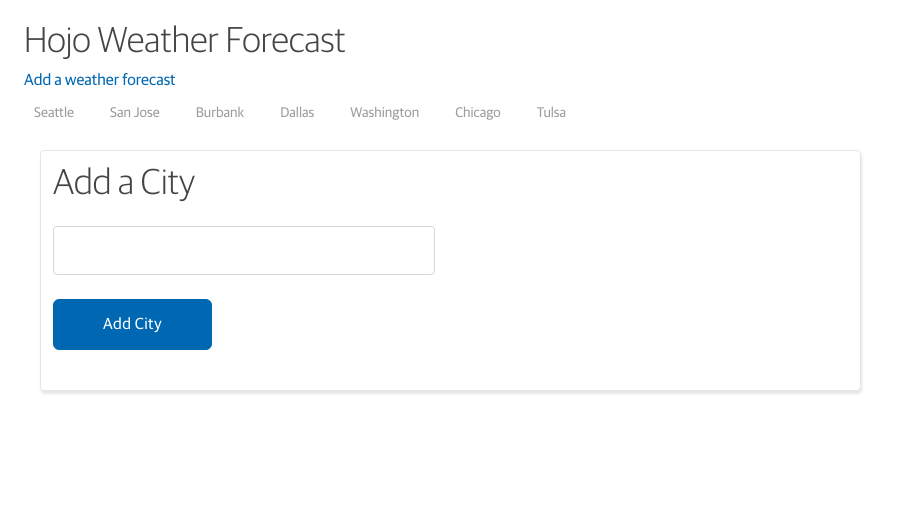
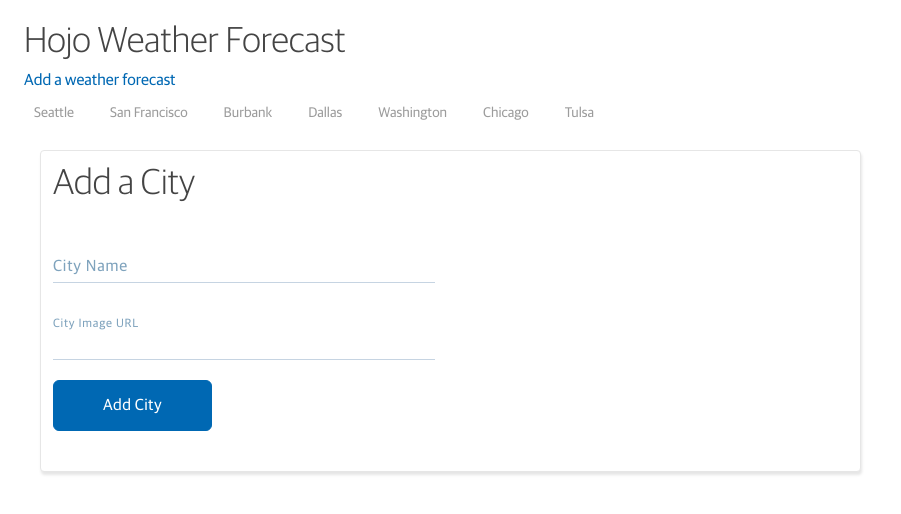
Before and after one commit to andy9man/react-weather, a React (Create React App) app: page /add in a window 1280 px wide. Shown: the top 514 px of the page, without its empty margins (0-901 px from the left). Built offline with nearby package versions, Linux system fonts and the light colour scheme.

Commit message:
Fixed navigation highlight issue, fixed add city processing, added error handling, added image feature

```diff
--- a/src/App.js
+++ b/src/App.js
@@ -29,7 +29,7 @@ class App extends Component {
         <div className="App margin-horiz-large margin-vert-large">
           <h1>Hojo Weather Forecast</h1>
           <div><Link to='/add'>Add a weather forecast</Link></div>
-          <Nav />
+          <Nav city={this.props.city} />
             <div className="row">
               <div className="small-12 medium-10 large-8 columns">
                 <div className='card'>
@@ -50,7 +50,8 @@ class App extends Component {
 }
 const mapStateToProps = (state) => {
   return {
-    weather: state.weather
+    weather: state.weather,
+    city: state.city
   }
 }
 
--- a/src/components/AddCity.js
+++ b/src/components/AddCity.js
@@ -1,6 +1,6 @@
 import React, { Component } from 'react';
 import {connect} from 'react-redux';
-import {addCity} from '../store/actions';
+import {addCity, FLAG_RESET} from '../store/actions';
 
 
 
@@ -10,23 +10,51 @@ class AddCity extends Component {
         super(props)
 
         this.state = {
-            newCity: ''
+            newCity: '',
+            newCityImage: '',
         }
+        this.handleInput = this.handleInput.bind(this);
+    }
+
+    componentDidMount() {
+        this.props.flagReset();
+    }
+
+    handleInput(e) {
+        this.setState({[e.target.name]: e.target.value});
     }
 
     render(){
-
+        const {newCity, newCityImage} = this.state;
+        this.props.addSuccess && this.props.history.push(`/${this.state.newCity}`)
         return(
             <div>
                 <h1 className="margin-bottom-large">Add a City</h1>
                 <div className="row margin-horiz-small margin-vert-small">
 
                     <div className="small-12 medium-6 columns">
-                        <input id='city' type='text' onInput={(e) => this.setState({newCity: e.target.value})} />
+                        <form onSubmit={(e) => {
+                            e.preventDefault();
+                            console.log(`Attempting to add a new city...\n City: ${newCity}\nImage: ${newCityImage}`)
+                            this.props.appAddCity(newCity, newCityImage);
+                        }}>
 
-                        <button className="button btn-cta " onClick={() => {
-                            this.props.appAddCity(this.state.newCity);
-                        }}>Add City</button>
+                            <div className="row">
+                                <div className="columns md-text-field with-floating-label">
+                                    <input id='city' name="newCity" type='text' onInput={this.handleInput} required />
+                                    <label htmlFor="city">City Name</label>
+                                    {this.props.addError && <span className="error"><strong>{this.state.newCity}</strong> was not found</span>}
+                                </div>
+                            </div>
+                            <div className="row">
+                                <div className="columns md-text-field with-floating-label">
+                                    <input id="cityImage" name="newCityImage" type="text" onInput={this.handleInput} />
+                                    <label htmlFor="cityImage">City Image URL</label>
+                                </div>
+                            </div>
+
+                            <button className="button btn-cta ">Add City</button>
+                        </form>
                     </div>
                 </div>
 
@@ -37,14 +65,19 @@ class AddCity extends Component {
 
 const mapStateToProps = (state) => {
     return {
-      city: state.city
+      city: state.city,
+      addSuccess: state.addCitySuccess,
+      addError: state.addCityError
     }
   }
 
 const mapDispatchToProps = (dispatch) => {
     return{
-        appAddCity(cityName){
-            dispatch(addCity(cityName))
+        appAddCity(cityName, cityImage){
+            dispatch( addCity(cityName, cityImage) );
+        },
+        flagReset() {
+            dispatch( {type: FLAG_RESET} );
         }
     }
 }
--- a/src/components/Nav.js
+++ b/src/components/Nav.js
@@ -1,6 +1,5 @@
 import React from 'react';
 import {CustomNav} from './helper';
-import {connect} from 'react-redux';
 
 const Nav = props => {
     console.log('nav props')
@@ -10,17 +9,11 @@ const Nav = props => {
             <ul className="tabs padding-bottom-medium">
                 { props.city.map((city, idx) =>
                     (
-                    <CustomNav to={`/${city}`} key={idx} label={city} generalClassName="tab-title" activeOnlyWhenExact={true} />)
+                    <CustomNav to={`/${city.name}`} key={idx} label={city.name} generalClassName="tab-title" activeOnlyWhenExact={true} />)
                )}
             </ul>
         </nav>
     )
 }
 
-const mapStateToProps = (state) => {
-    return {
-        city: state.city
-    }
-}
-
-export default connect(mapStateToProps)(Nav)
+export default Nav;
--- a/src/store/actions.js
+++ b/src/store/actions.js
@@ -3,7 +3,8 @@ import axios from 'axios';
 export const API_URL = "http://api.openweathermap.org/data/2.5/weather";
 export const DATA_STATUS_HANDLER = 'DATA_STATUS_HANDLER';
 export const LOAD_DATA = 'LOAD_DATA';
-export const ADD_CITY = 'ADD_CITY'
+export const ADD_CITY = 'ADD_CITY';
+export const FLAG_RESET = "FLAG_RESET";
 
 // export const addCity = (payload) => {
 //   return {type: ADD_CITY, payload}
@@ -21,6 +22,7 @@ export const dataResultHandler = (actionType, stateObjectType, stateObjectResult
 
 export const get = (city) => {
   return (dispatch, getState, url) => {
+    dispatch( dataResultHandler(DATA_STATUS_HANDLER, 'loadingError', false) );
     dispatch( dataResultHandler(DATA_STATUS_HANDLER, 'loadingData', true) );
     console.log(`Getting Data... ${url}`);
 
@@ -70,15 +72,15 @@ export const get = (city) => {
         console.log("Error has occured in loading data...");
         console.log(error);
         dispatch( dataResultHandler(DATA_STATUS_HANDLER, 'loadingError', true) );
+        dispatch( dataResultHandler(DATA_STATUS_HANDLER, 'loadingData', false) );
 
     })
   }
 }
 
-export const addCity = (city) => {
+export const addCity = (city, cityImage) => {
   return (dispatch, getState, url) => {
-    dispatch( dataResultHandler(DATA_STATUS_HANDLER, 'loadingData', true) );
-    console.log(`Getting Data... ${url}`);
+    console.log(`Checking if city exists... ${url}`);
 
     axios.get(url,
       {params: {
@@ -88,8 +90,9 @@ export const addCity = (city) => {
       }}
     )
       .then( (response) => {
-
-        dispatch( {type: ADD_CITY, payload: city} );
+        console.log(`${city} was found... adding it to menu`);
+        dispatch( dataResultHandler(DATA_STATUS_HANDLER, 'addCitySuccess', true) );
+        dispatch( {type: ADD_CITY, payload: {name: city, image: cityImage} } );
         // dispatch( dataResultHandler(DATA_STATUS_HANDLER, 'loadingData', false) );
       })
       .catch( error => {
@@ -111,7 +114,7 @@ export const addCity = (city) => {
         }
         console.log("Error has occured in loading data...");
         console.log(error);
-        dispatch( dataResultHandler(DATA_STATUS_HANDLER, 'loadingError', true) );
+        dispatch( dataResultHandler(DATA_STATUS_HANDLER, 'addCityError', true) );
 
 
 
--- a/src/store/reducer.js
+++ b/src/store/reducer.js
@@ -1,4 +1,4 @@
-import { ADD_CITY, LOAD_DATA, DATA_STATUS_HANDLER } from './actions'
+import { ADD_CITY, LOAD_DATA, DATA_STATUS_HANDLER, FLAG_RESET } from './actions'
 
 // const CreateUid = () => {
 //     // Math.random should be unique because of its seeding algorithm.
@@ -9,27 +9,31 @@ import { ADD_CITY, LOAD_DATA, DATA_STATUS_HANDLER } from './actions'
 
 const initialState = {
     city: [
-        'Seattle',
-        'San Jose',
-        'Burbank',
-        'Dallas',
-        'Washington',
-        'Chicago',
-        'Tulsa',
+        {name: 'Seattle', image: 'https://images.pexels.com/photos/37350/space-needle-seattle-washington-cityscape.jpg'},
+        {name: 'San Francisco', image: 'https://images.pexels.com/photos/281184/pexels-photo-281184.jpeg'},
+        {name: 'Burbank', image: 'https://upload.wikimedia.org/wikipedia/commons/thumb/f/fe/Burbank_media_district_from_Griffith_Park_2015-11-07.jpg/1200px-Burbank_media_district_from_Griffith_Park_2015-11-07.jpg'},
+        {name: 'Dallas', image: 'https://fortunedotcom.files.wordpress.com/2016/06/texas-dallas-gettyimages-76207406.jpg'},
+        {name: 'Washington', image: 'https://fthmb.tqn.com/SJ7ydb7TT-3A0OVYr7Z3V9uHO4o=/960x0/filters:no_upscale()/capitol-building-170402241-58ddb7bf5f9b58468374c174.jpg'},
+        {name: 'Chicago', image: 'https://images.frmonline.com/sites/frc/pct/chicago/moving-to-living-in-chicago-784.jpg'},
+        {name: 'Tulsa', image: 'https://images.fineartamerica.com/images-medium-large-5/riverside-view-of-tulsa-oklahoma-skyline-gregory-ballos.jpg'},
     ],
     weather: undefined,
-    loadingData: true
+    loadingData: true,
+    addCityError: false,
+    addCitySuccess: false
 }
 
 export const reducer = (state = initialState, action) => {
 
     switch(action.type){
         case ADD_CITY:
-            return {...state, city: state.city.concat(action.payload)}
+            return {...state, city: state.city.concat([action.payload])}
         case LOAD_DATA:
             return {...state, weather: action.payload};
         case DATA_STATUS_HANDLER:
             return { ...state, [action.payload.type]: action.payload.result, displayAlert: action.payload.result};
+        case FLAG_RESET:
+            return { ...state, loadingData: true, addCityError: false, addCitySuccess: false };
         default:
             return state;
     }
```
Also changed, not shown: src/components/City.js (+42 -9 lines), src/assets/no-image-available.jpg (added).
